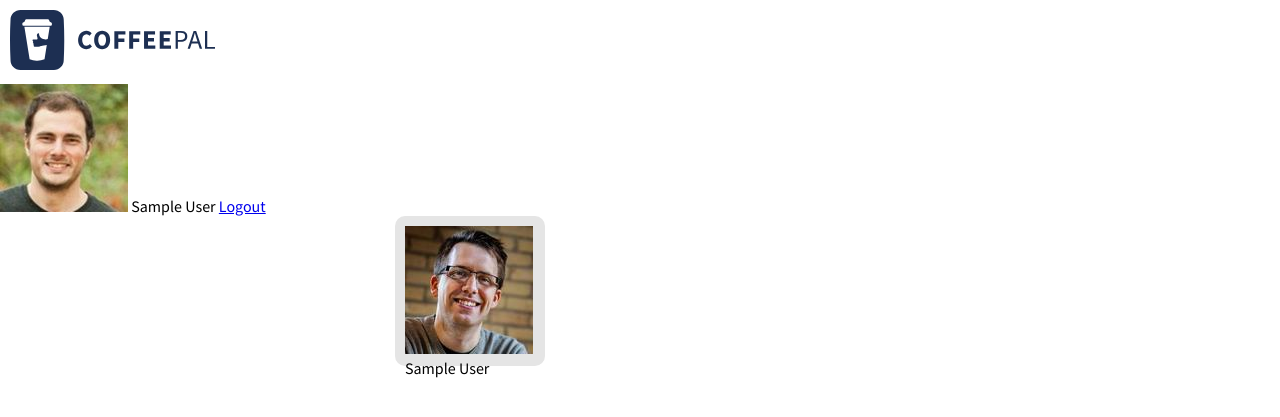
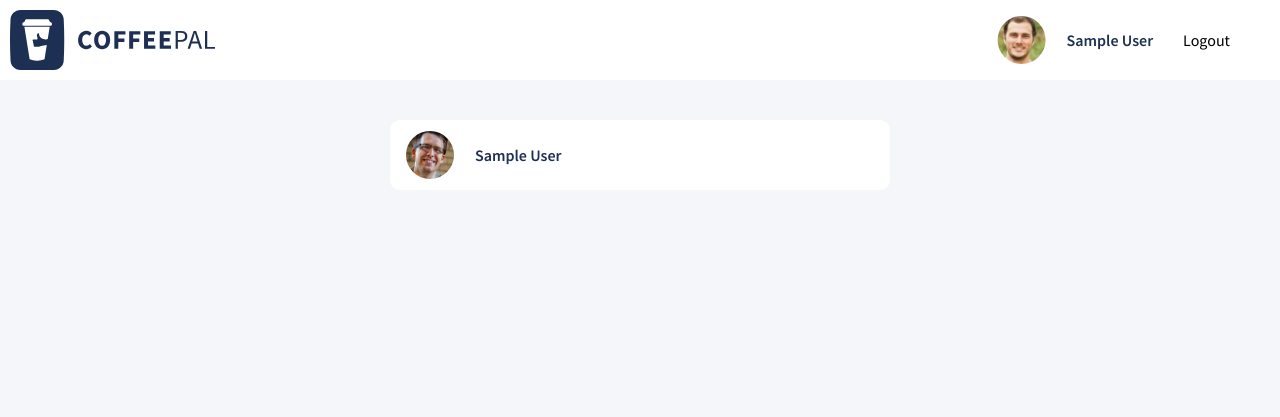
Before and after one commit to sambrock/CoffeePal, a PHP site: page / in a window 1280 px wide. Shown: the top 417 px of the page. Run offline with PHP 8.4, Linux system fonts and the light colour scheme; the visitor is signed in with stand-in values (Sample User, id 1); tables that the repository leaves empty or names only in its code hold one stand-in row (values such as "Sample post"); some libraries are stand-ins or nearby versions.

Commit message:
Added style changes.

```diff
--- a/style/style.css
+++ b/style/style.css
@@ -4,6 +4,7 @@ body{
     font-family: 'Source Sans Pro', sans-serif;
     margin: 0;
     padding: 0;
+    background: #f5f6fa;
 }
 h1,h2,h3{
     margin: 0;
@@ -11,29 +12,61 @@ h1,h2,h3{
     font-weight: 600;
     display: inline-block;
 }
+
+/* header */
 #logo{
     padding: 10px;
+}
+header{
+    display: flex;
+    background: #fff;
+}
+.user-details{
+    margin: 0px 50px 0 auto;
+    display: flex;
+    justify-content: center;
+    align-items: center;
+}
+.user-img{
+    height: 60px;
+    clip-path: circle(40% at 50% 50%);
+    margin: 0 15px 0 0;
+}
+.user-name{
+    margin: 0 30px 0 0;
+    color: #1D2F52;
+    font-weight: 600;
+}
+#logout-btn{
+    text-decoration: none;
+    color: #000;
 }
 
 /* login */
 .login-container{
     display: flex;
     justify-content: center;
+    margin: 30px 0 0 0;
 }
 .users-container{
-    display: grid;
-    grid-template-columns: repeat(3, 150px);
-    grid-gap: 20px;
+    width: 500px;
     position: relative;
 }
 .user{
+    background: #fff;
+    cursor: pointer;
+    height: 70px;
+    display: flex;
+    align-items: center;
+    margin: 10px 0;
+    padding: 0 10px;
     border-radius: 10px;
-    box-sizing: border-box;
-    position: relative;
-    background: #e5e5e5;
-    cursor: pointer;
-    height: 150px;
-    padding: 10px;
+}
+.user.active{
+    background: #3da1de;
+}
+.user.active > span{
+    color: #fff;
 }
 #login-btn{
     border: none;
```
Also changed, not shown: other parts of style/style.css (+46 -19 lines).
